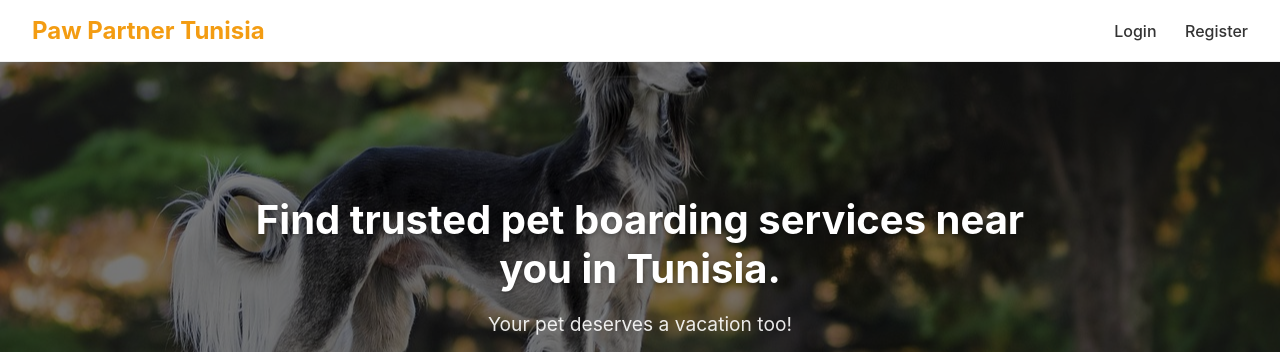
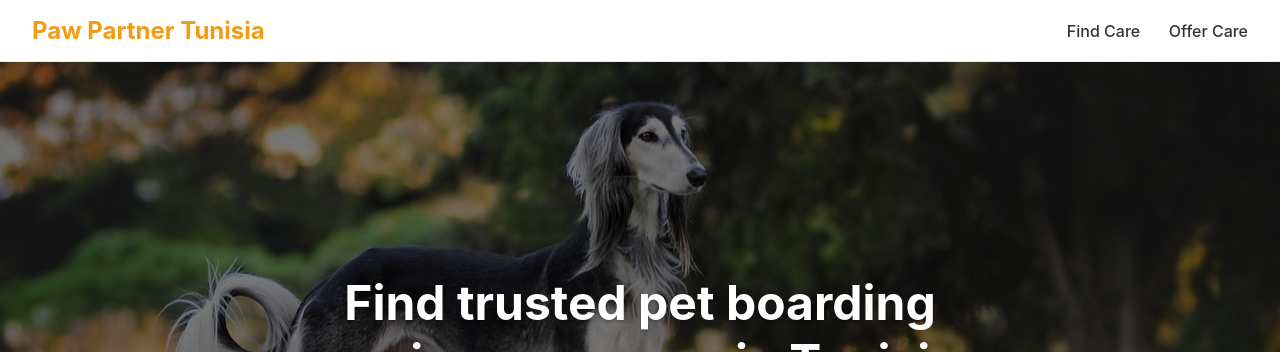
Before and after one commit to SanaSamm/pet-boarding-platform, a Flask app: page / in a window 1280 px wide. Shown: the top 352 px of the page. Run offline with Flask 3, Linux system fonts and the light colour scheme; parts of the project's set-up code (start-up, migrations or seed data) failed here and were passed over.

Commit message:
Refactor platform into a two-sided pet boarding service
Add new routes and templates for pet owners to find care and providers to offer care, updating the landing page with distinct calls to action.

Replit-Commit-Author: Agent
Replit-Commit-Session-Id: 8eece317-a3e8-46f3-90e2-0bf846d5b170
Replit-Commit-Checkpoint-Type: full_checkpoint
Replit-Commit-Event-Id: 230c1d01-2b6d-4547-a30f-ff903cc1db23
Replit-Commit-Screenshot-Url: https://storage.googleapis.com/screenshot-production-us-central1/562eb7aa-6485-4f6b-a92a-51eb82f6b46a/8eece317-a3e8-46f3-90e2-0bf846d5b170/lVVdjQC
Replit-Helium-Checkpoint-Created: true

```diff
--- a/app.py
+++ b/app.py
@@ -51,6 +51,16 @@ def create_app() -> Flask:
         from flask import render_template
         return render_template("index.html")
 
+    @app.route("/find-care")
+    def find_care():
+        from flask import render_template
+        return render_template("find_care.html")
+
+    @app.route("/offer-care")
+    def offer_care():
+        from flask import render_template
+        return render_template("offer_care.html")
+
     api.register_blueprint(AuthBlueprint)
     api.register_blueprint(PetsBlueprint)
     api.register_blueprint(ServicesBlueprint)
--- a/templates/index.html
+++ b/templates/index.html
@@ -3,18 +3,17 @@
 <head>
     <meta charset="UTF-8">
     <meta name="viewport" content="width=device-width, initial-scale=1.0">
-    <title>Paw Partner Tunisia - Pet Boarding</title>
-    <link rel="stylesheet" href="https://unpkg.com/leaflet@1.9.4/dist/leaflet.css" integrity="sha256-p4NxAoJBhIIN+hmNHrzRCf9tD/miZyoHS5obTRR9BMY=" crossorigin=""/>
+    <title>Paw Partner Tunisia - Home</title>
     <style>
-        body { margin: 0; font-family: -apple-system, BlinkMacSystemFont, "Segoe UI", Roboto, Helvetica, Arial, sans-serif; }
+        body { margin: 0; font-family: -apple-system, BlinkMacSystemFont, "Segoe UI", Roboto, Helvetica, Arial, sans-serif; background: #fdfdfd; }
         header { background: #fff; border-bottom: 1px solid #eee; padding: 1rem 2rem; display: flex; justify-content: space-between; align-items: center; position: sticky; top: 0; z-index: 1000; }
-        .logo { font-size: 1.5rem; font-weight: bold; color: #f39c12; }
+        .logo { font-size: 1.5rem; font-weight: bold; color: #f39c12; text-decoration: none; }
         nav a { margin-left: 1.5rem; text-decoration: none; color: #333; font-weight: 500; }
         .hero {
             position: relative;
             background: url('/static/images/hero-bg.jpg') no-repeat center center;
             background-size: cover;
-            height: 400px;
+            height: 600px;
             display: flex;
             align-items: center;
             justify-content: center;
@@ -24,10 +23,7 @@
         .hero::before {
             content: "";
             position: absolute;
-            top: 0;
-            left: 0;
-            width: 100%;
-            height: 100%;
+            top: 0; left: 0; width: 100%; height: 100%;
             background: rgba(0, 0, 0, 0.5);
             z-index: 1;
         }
@@ -37,71 +33,39 @@
             max-width: 800px;
             padding: 0 20px;
         }
-        .hero h1 {
-            font-size: 2.5rem;
-            margin-bottom: 1rem;
-            text-shadow: 0 2px 4px rgba(0,0,0,0.3);
+        .hero h1 { font-size: 3rem; margin-bottom: 2rem; text-shadow: 0 2px 4px rgba(0,0,0,0.3); }
+        .cta-group { display: flex; gap: 2rem; justify-content: center; flex-wrap: wrap; }
+        .cta-button {
+            padding: 1.2rem 2.5rem;
+            font-size: 1.1rem;
+            font-weight: bold;
+            text-decoration: none;
+            border-radius: 8px;
+            transition: transform 0.2s, background 0.2s;
         }
-        .hero p {
-            font-size: 1.2rem;
-            opacity: 0.9;
-        }
-        #map { height: 600px; width: 100%; }
-        .container { max-width: 1200px; margin: 0 auto; padding: 2rem; }
+        .cta-primary { background: #f39c12; color: white; }
+        .cta-primary:hover { background: #e67e22; transform: translateY(-2px); }
+        .cta-secondary { background: white; color: #333; }
+        .cta-secondary:hover { background: #f0f0f0; transform: translateY(-2px); }
     </style>
 </head>
 <body>
     <header>
-        <div class="logo">Paw Partner Tunisia</div>
+        <a href="/" class="logo">Paw Partner Tunisia</a>
         <nav>
-            <a href="#">Login</a>
-            <a href="#">Register</a>
+            <a href="/find-care">Find Care</a>
+            <a href="/offer-care">Offer Care</a>
         </nav>
     </header>
 
     <div class="hero">
         <div class="container">
             <h1>Find trusted pet boarding services near you in Tunisia.</h1>
-            <p>Your pet deserves a vacation too!</p>
+            <div class="cta-group">
+                <a href="/find-care" class="cta-button cta-primary">I'm looking to accommodate my pet</a>
+                <a href="/offer-care" class="cta-button cta-secondary">I offer pet care services</a>
+            </div>
         </div>
     </div>
-
-    <div id="map"></div>
-
-    <script src="https://unpkg.com/leaflet@1.9.4/dist/leaflet.js" integrity="sha256-20nQCchB9co0qIjJZRGuk2/Z9VM+kNiyxNV1lvTlZBo=" crossorigin=""></script>
-    <script>
-        const map = L.map('map').setView([33.8869, 9.5375], 6);
-
-        L.tileLayer('https://tile.openstreetmap.org/{z}/{x}/{y}.png', {
-            maxZoom: 19,
-            attribution: '&copy; <a href="http://www.openstreetmap.org/copyright">OpenStreetMap</a>'
-        }).addTo(map);
-
-        async function loadServices() {
-            try {
-                const response = await fetch('/services');
-                if (!response.ok) throw new Error('Network response was not ok');
-                const services = await response.ok ? await response.json() : [];
-
-                // Fallback for demo if no services exist yet
-                const data = Array.isArray(services) ? services : [];
-
-                data.forEach(service => {
-                    if (service.latitude && service.longitude) {
-                        const marker = L.marker([service.latitude, service.longitude]).addTo(map);
-                        marker.bindPopup(`
-                            <strong>${service.name}</strong><br>
-                            Price: ${service.price_per_day} TND/day<br>
-                            Capacity: ${service.capacity} pets
-                        `);
-                    }
-                });
-            } catch (error) {
-                console.error('Error fetching services:', error);
-            }
-        }
-
-        loadServices();
-    </script>
 </body>
 </html>
```
Also changed, not shown: templates/find_care.html (added, +54 -0 lines), templates/offer_care.html (added, +35 -0 lines).
